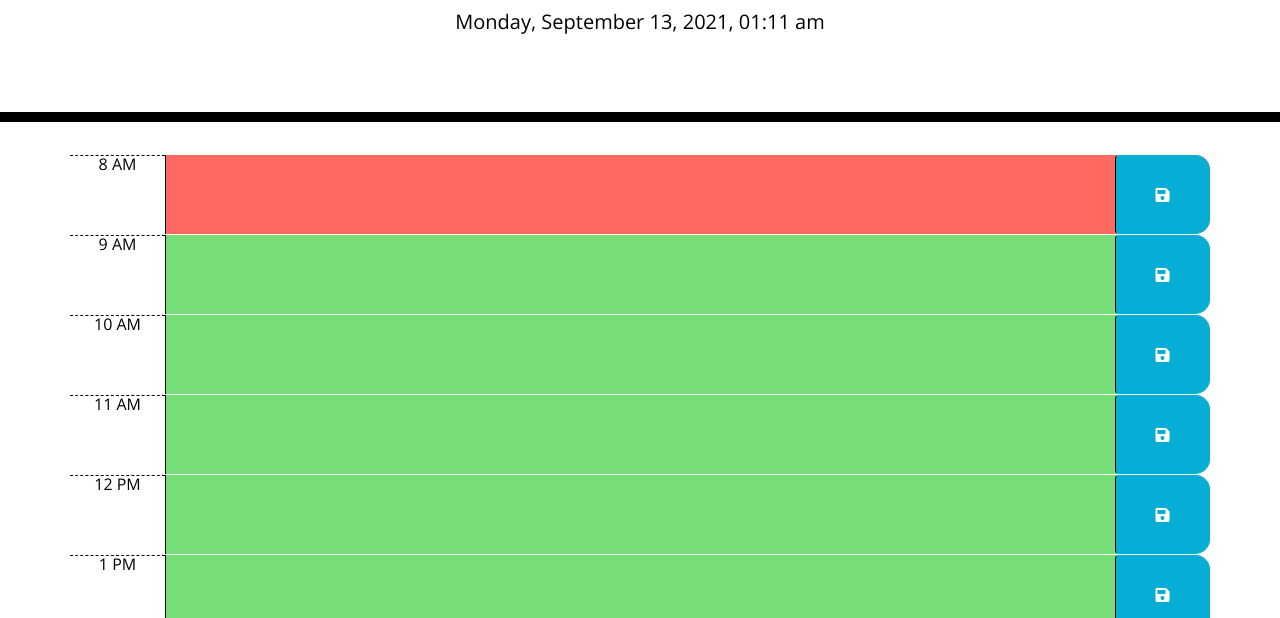
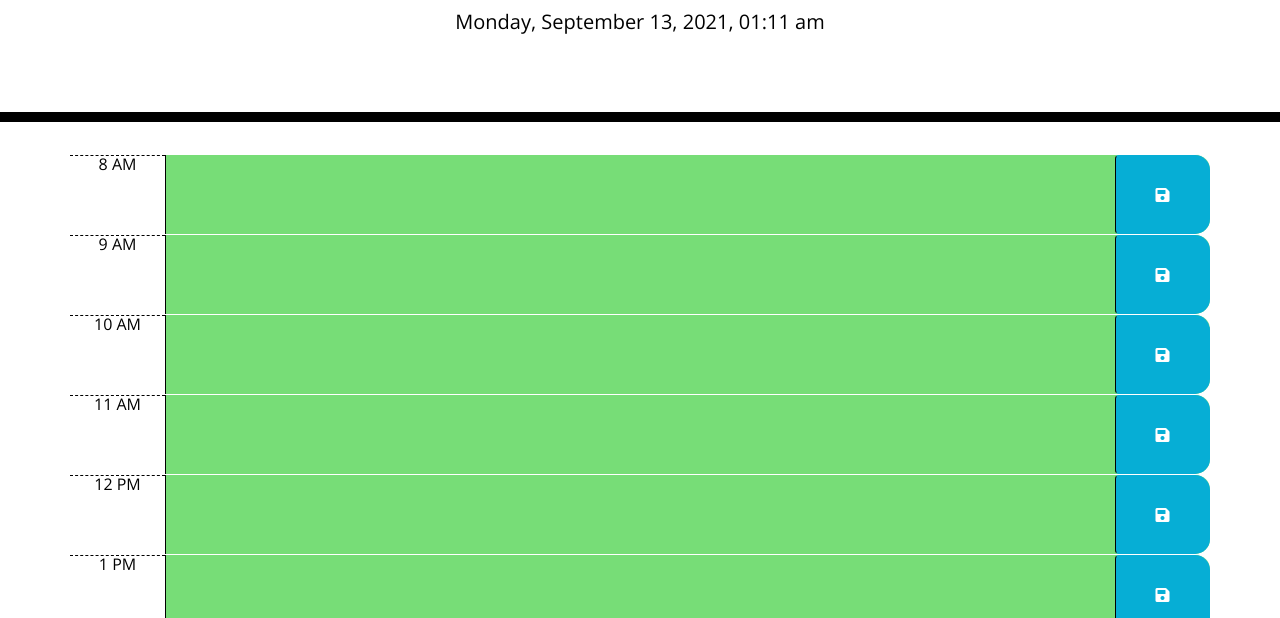
Before and after one commit to missroseblue/work-day-scheduler, a plain HTML site: page index.html in a window 1280 px wide. Shown: the part 182-800 px from the top of the page. Drawn offline with nearby package versions, Linux system fonts and the light colour scheme.

Commit message:
fixed time logic

```diff
--- a/assets/js/script.js
+++ b/assets/js/script.js
@@ -14,7 +14,7 @@ $(document).ready(function () {
         localStorage.setItem(time, text);
     })
 
-    function timeTracker() {
+    function timeTracker(time) {
         //get current number of hours.
         var timeNow = moment().hour();
 
@@ -23,12 +23,12 @@ $(document).ready(function () {
             var blockTime = parseInt($(this).attr("id").split("hour")[1]);
 
             // To check the time and add the classes for background indicators
-            if (blockTime < timeNow) {
+            if (blockTime < time) {
                 $(this).removeClass("future");
                 $(this).removeClass("present");
                 $(this).addClass("past");
             }
-            else if (blockTime === timeNow) {
+            else if (blockTime === time) {
                 $(this).removeClass("past");
                 $(this).removeClass("future");
                 $(this).addClass("present");
@@ -43,16 +43,16 @@ $(document).ready(function () {
     };
 
     // Get item from local storage if any
-    $("#hour1 .description").val(localStorage.getItem("hour1"));
-    $("#hour2 .description").val(localStorage.getItem("hour2"));
-    $("#hour3 .description").val(localStorage.getItem("hour3"));
-    $("#hour4 .description").val(localStorage.getItem("hour4"));
-    $("#hour5 .description").val(localStorage.getItem("hour5"));
-    $("#hour6 .description").val(localStorage.getItem("hour6"));
-    $("#hour7 .description").val(localStorage.getItem("hour7"));
     $("#hour8 .description").val(localStorage.getItem("hour8"));
     $("#hour9 .description").val(localStorage.getItem("hour9"));
     $("#hour10 .description").val(localStorage.getItem("hour10"));
+    $("#hour11 .description").val(localStorage.getItem("hour11"));
+    $("#hour12 .description").val(localStorage.getItem("hour12"));
+    $("#hour13 .description").val(localStorage.getItem("hour13"));
+    $("#hour14 .description").val(localStorage.getItem("hour14"));
+    $("#hour15 .description").val(localStorage.getItem("hour15"));
+    $("#hour16 .description").val(localStorage.getItem("hour16"));
+    $("#hour17 .description").val(localStorage.getItem("hour17"));
 
-    timeTracker();
+    timeTracker(moment().hour());
 })
--- a/index.html
+++ b/index.html
@@ -19,61 +19,61 @@
     </header>
     <div class="container">
       <!-- Timeblocks go here -->
-      <div id="hour1" class="row time-block">
+      <div id="hour8" class="row time-block">
         <div class="col-md-1 hour">8 AM</div>
         <textarea class="col-md-10 description"></textarea>
         <button class="btn saveBtn col-md-1"><i class="fas fa-save"></i></button>
         </div>
 
-      <div id="hour2" class="row time-block">
+      <div id="hour9" class="row time-block">
         <div class="col-md-1 hour">9 AM</div>
         <textarea class="col-md-10 description"></textarea>
         <button class="btn saveBtn col-md-1"><i class="fas fa-save"></i></button>
       </div>
 
-      <div id="hour3" class="row time-block">
+      <div id="hour10" class="row time-block">
         <div class="col-md-1 hour">10 AM</div>
         <textarea class="col-md-10 description"></textarea>
         <button class="btn saveBtn col-md-1"><i class="fas fa-save"></i></button>
       </div>
 
-      <div id="hour4" class="row time-block">
+      <div id="hour11" class="row time-block">
         <div class="col-md-1 hour">11 AM</div>
         <textarea class="col-md-10 description"></textarea>
         <button class="btn saveBtn col-md-1"><i class="fas fa-save"></i></button>
       </div>
 
-      <div id="hour5" class="row time-block">
+      <div id="hour12" class="row time-block">
         <div class="col-md-1 hour">12 PM</div>
         <textarea class="col-md-10 description"></textarea>
         <button class="btn saveBtn col-md-1"><i class="fas fa-save"></i></button>
       </div>
 
-      <div id="hour6" class="row time-block">
+      <div id="hour13" class="row time-block">
         <div class="col-md-1 hour">1 PM</div>
         <textarea class="col-md-10 description"></textarea>
         <button class="btn saveBtn col-md-1"><i class="fas fa-save"></i></button>
       </div>
 
-      <div id="hour7" class="row time-block">
+      <div id="hour14" class="row time-block">
         <div class="col-md-1 hour">2 PM</div>
         <textarea class="col-md-10 description"></textarea>
         <button class="btn saveBtn col-md-1"><i class="fas fa-save"></i></button>
       </div>
 
-      <div id="hour8" class="row time-block">
+      <div id="hour15" class="row time-block">
         <div class="col-md-1 hour">3 PM</div>
         <textarea class="col-md-10 description"></textarea>
         <button class="btn saveBtn col-md-1"><i class="fas fa-save"></i></button>
       </div>
 
-      <div id="hour9" class="row time-block">
+      <div id="hour16" class="row time-block">
         <div class="col-md-1 hour">4 PM</div>
         <textarea class="col-md-10 description"></textarea>
         <button class="btn saveBtn col-md-1"><i class="fas fa-save"></i></button>
       </div>
 
-      <div id="hour10" class="row time-block">
+      <div id="hour17" class="row time-block">
         <div class="col-md-1 hour">5 PM</div>
         <textarea class="col-md-10 description"></textarea>
         <button class="btn saveBtn col-md-1"><i class="fas fa-save"></i></button>
```
